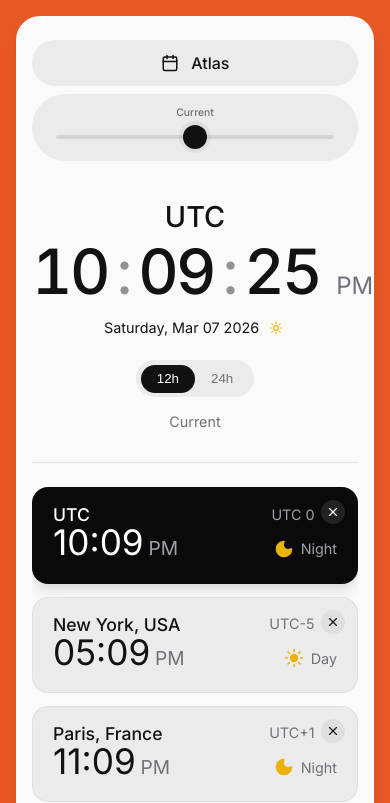
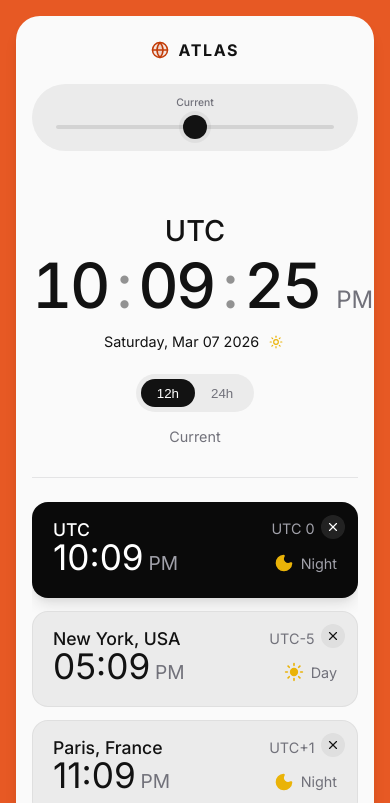
Before and after one commit to glenn-joseph/Atlas_World_Clock, a React (Vite) app: page / in a window 390 px wide. Shown: the top 803 px of the page. Built offline with nearby package versions, Linux system fonts and the light colour scheme.

Commit message:
Refine app title styling: add Globe logo, update to ATLAS uppercase, and remove button-like border on mobile

```diff
--- a/src/components/ScheduleBar.jsx
+++ b/src/components/ScheduleBar.jsx
@@ -1,5 +1,4 @@
-import React from 'react';
-import { Calendar, RotateCcw } from 'lucide-react';
+import { Globe, RotateCcw } from 'lucide-react';
 import { formatOffsetMinutes } from '../utils/formatters';
 
 export default function ScheduleBar({ offsetMinutes, setOffsetMinutes }) {
@@ -8,8 +7,8 @@ export default function ScheduleBar({ offsetMinutes, setOffsetMinutes }) {
   return (
     <div className="schedule-bar-container">
       <div className="schedule-bar-left">
-        <Calendar size={18} />
-        <span>Atlas</span>
+        <Globe size={18} color="#C23B06" fill="#C23B06" fillOpacity={0.1} />
+        <span style={{ letterSpacing: '0.1em', fontWeight: '700' }}>ATLAS</span>
       </div>
 
       <div className="schedule-bar-slider-container">
--- a/src/index.css
+++ b/src/index.css
@@ -148,7 +148,7 @@ input[type=range]::-webkit-slider-runnable-track {
   padding: 0.5rem 1.5rem; border-radius: 100px;
   margin-bottom: 0.5rem; color: var(--text-main);
 }
-.schedule-bar-left { display: flex; align-items: center; gap: 0.8rem; font-weight: 500; width: 180px; }
+.schedule-bar-left { display: flex; align-items: center; gap: 0.6rem; font-weight: 700; width: 180px; }
 .schedule-bar-slider-container { position: relative; flex: 1; display: flex; flex-direction: column; justify-content: center; gap: 0.5rem; height: auto; min-height: 48px; }
 .schedule-current-label {
   font-size: 0.75rem; color: var(--text-secondary); font-weight: 500;
@@ -233,15 +233,15 @@ input[type=range]::-webkit-slider-runnable-track {
     background-color: transparent;
     padding: 0;
     flex-direction: column;
-    gap: 0.5rem;
-    margin-bottom: 2rem;
+    gap: 1.5rem;
+    margin-bottom: 2.5rem;
   }
   .schedule-bar-left {
-    background-color: var(--surface-light);
+    background-color: transparent;
     width: 100%;
     justify-content: center;
-    padding: 0.8rem;
-    border-radius: 100px;
+    padding: 0;
+    border-radius: 0;
   }
   .schedule-bar-slider-container {
     background-color: var(--surface-light);
```
